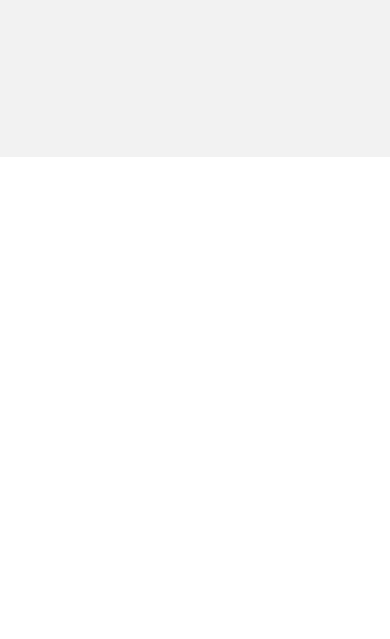
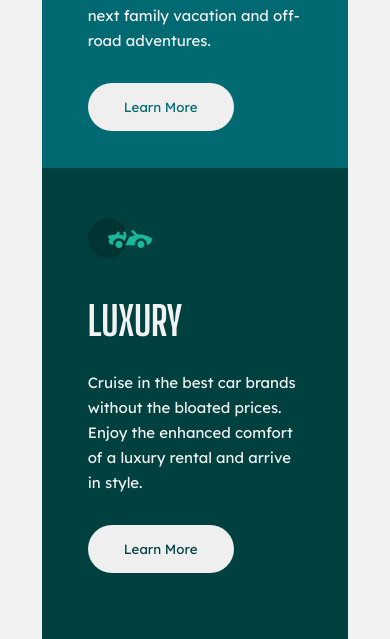
Before and after one commit to Jared-P-111/Three-Column-Preview-Cards, a React app: page / in a window 390 px wide. Shown: the part 687-1326 px from the top of the page. Before the commit the page ends 844 px from the top, so only its background shows below. Built offline with nearby package versions, Linux system fonts and the light colour scheme.

Commit message:
Finished project added css for media querys

```diff
--- a/src/app.css
+++ b/src/app.css
@@ -64,9 +64,20 @@
   color: white;
 }
 
-.card {
-  display: block;
-  text-align: center;
-  height: 500px;
-  width: 306.6666px;
+@media screen and (max-width: 858px) {
+  .page-container {
+    height: 1326px;
+    width: 100vw;
+  }
+  .card-container {
+    display: grid;
+    overflow: hidden;
+    grid-template-columns: repeat(1, 1326px);
+    grid-auto-rows: 442px;
+    justify-items: center;
+  }
+
+  .card-content button {
+    margin-top: 30px;
+  }
 }
```
